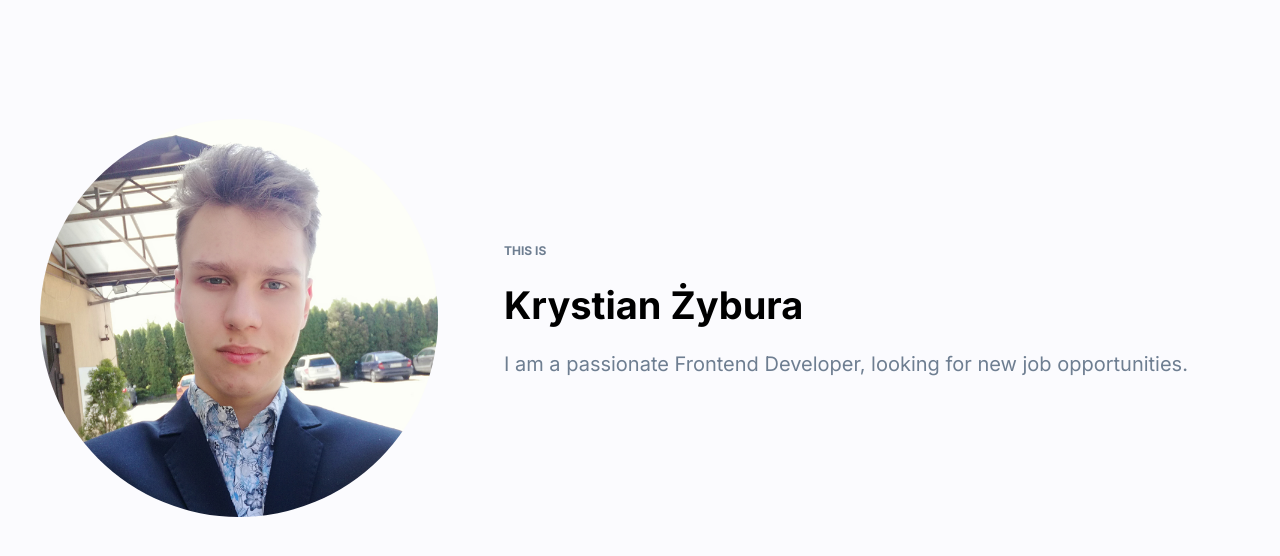
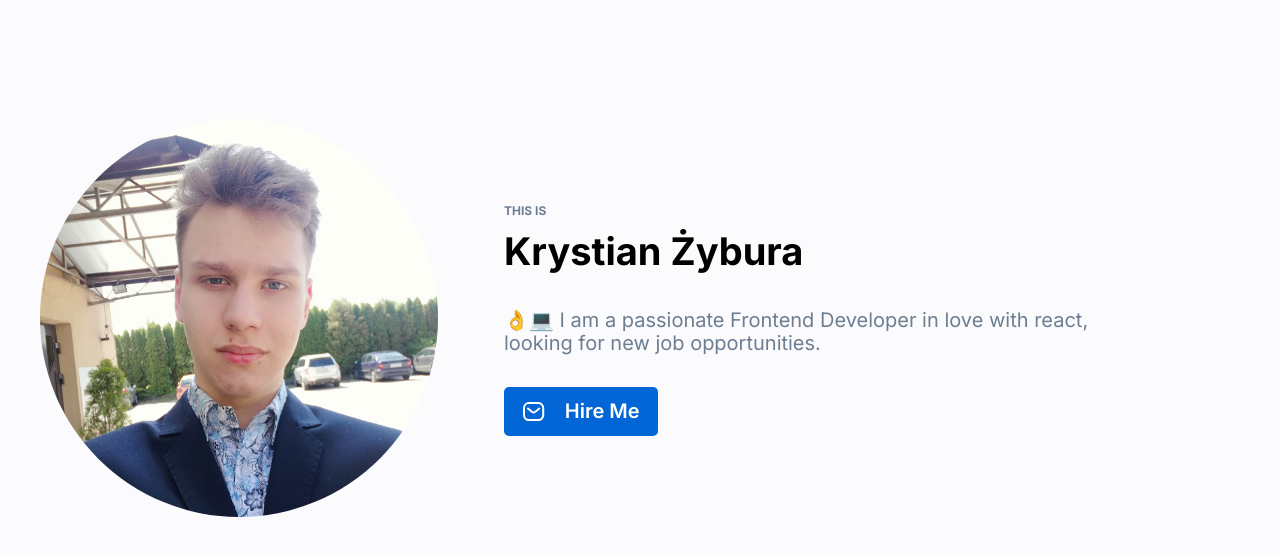
Before and after one commit to KrystianZybura/Personal-Homepage, a React (Vite) app: page / in a window 1280 px wide. Shown: the top 556 px of the page. Built offline with nearby package versions, Linux system fonts and the light colour scheme.

Commit message:
HireEmail and Container added

```diff
--- a/src/App/Header/About/index.jsx
+++ b/src/App/Header/About/index.jsx
@@ -1,15 +1,27 @@
-import { Description, Image, Introduction, Title } from "./styled";
+import {
+  Container,
+  Description,
+  HireEmail,
+  Image,
+  Introduction,
+  Title,
+} from "./styled";
 
 const About = ({ name }) => (
   <>
     <Image src="/image.png" alt={name} />
-    <div>
+    <Container>
       <Introduction>THIS IS</Introduction>
       <Title>{name}</Title>
       <Description>
-        I am a passionate Frontend Developer, looking for new job opportunities.
+        👌💻 I am a passionate Frontend Developer in love with react, looking
+        for new job opportunities.
       </Description>
-    </div>
+      <HireEmail href="mailto:zybura.dev@gmail.com">
+        <img src="/message.svg" alt="message icon" />
+        Hire Me
+      </HireEmail>
+    </Container>
   </>
 );
 
--- a/src/App/Header/About/styled.js
+++ b/src/App/Header/About/styled.js
@@ -1,4 +1,8 @@
 import { styled } from "styled-components";
+
+const Container = styled.div`
+  max-width: 633px;
+`;
 
 const Image = styled.img`
   width: 398px;
@@ -15,10 +19,28 @@ const Introduction = styled.span`
 const Title = styled.h1`
   font-size: 38px;
   color: #000;
+  margin: 12px 0 35px;
 `;
 
 const Description = styled.p`
   font-size: 20px;
+  margin-bottom: 32px;
 `;
 
-export { Introduction, Image, Description, Title };
+const HireEmail = styled.a`
+  background-color: ${({ theme }) => theme.primary};
+  color: #fff;
+  text-decoration: none;
+  padding: 12px 16px;
+  max-width: 154px;
+  text-align: center;
+  display: flex;
+  justify-content: space-evenly;
+  align-items: center;
+  gap: 16px;
+  font-size: 20px;
+  border-radius: 5px;
+  font-weight: 600;
+`;
+
+export { Introduction, HireEmail, Image, Description, Title, Container };
```
Also changed, not shown: public/message.svg (added).
